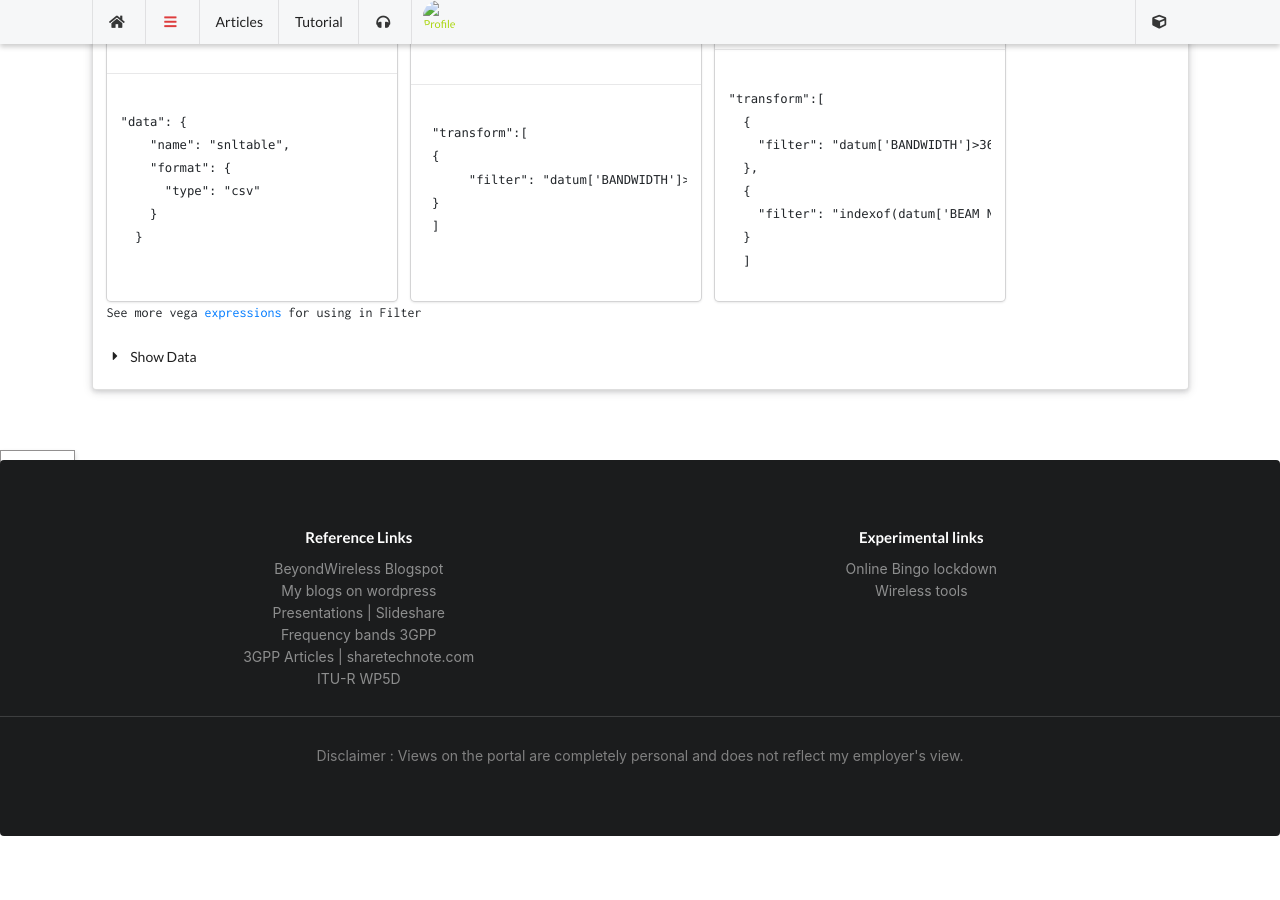
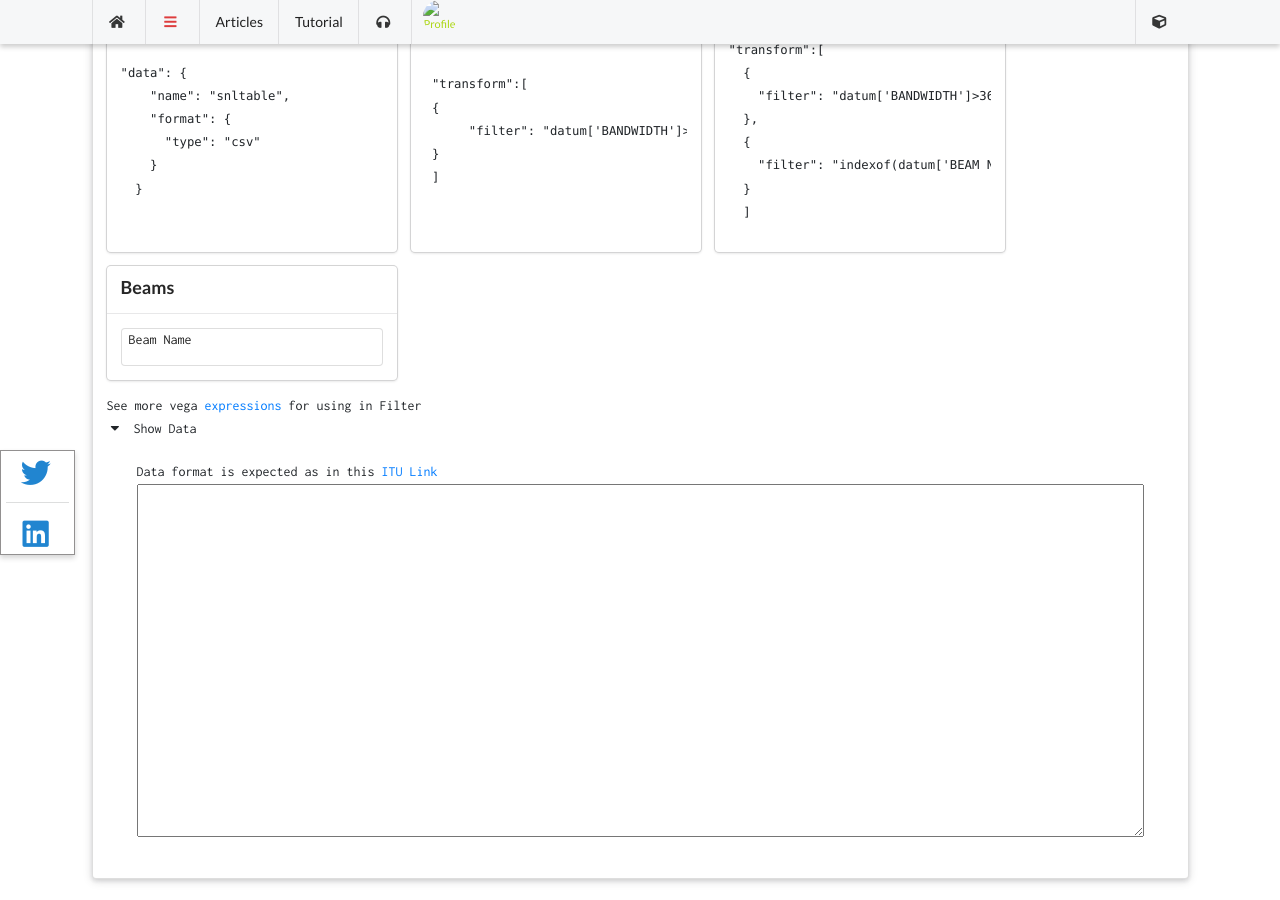
Before and after one commit to wiless/wiless.github.io, a Jekyll site: the page built from _apps/snl.html, in a window 1280 px wide and 900 px high, scrolled down 734 px. Built offline with Jekyll 4.4.1, drawn with Linux system fonts in a browser that asks for light colours; nearby versions of some CDN libraries; some web fonts are replaced; comment, search, counter and statistics services are not loaded; a style sheet for code colours, icons or effects is not loaded.

Commit message:
Update snl.html

```diff
--- a/_apps/snl.html
+++ b/_apps/snl.html
@@ -38,13 +38,6 @@ title: SNL Spectrum Viewer
 	</div>
 <button class="ui float right teal button" name="saveButton" onclick="CallPlots()"> Plot </button>
 
-
-
-			    <select name="beamnames" id="beamlist" multiple class="ui fluid multiple search selection dropdown">
-				     <option value="">Beam Name</option>
-				</select>
-
-
 			    <div class="ui divider"></div>
 
 
@@ -57,7 +50,6 @@ title: SNL Spectrum Viewer
                     </div>
                     <div class="content">
                         <p class="transition visible" style="display: block !important;"> Filter Beams ? </p>
-
 
                         <div id="vegaspec" style="height:300px"> </div>
 
@@ -118,6 +110,24 @@ title: SNL Spectrum Viewer
                                 </div>
                             </div>
                         </div>
+
+
+			       <div class="ui card">
+                                <div class="content">
+                                    <div class="header">Beams</div>
+                                </div>
+                                <div class="content">
+
+<div class="ui float right">
+			    <select name="beamnames" id="beamlist" multiple class="ui fluid multiple search selection dropdown">
+				     <option value="">Beam Name</option>
+				</select>
+				</div>
+			       </div>
+                            </div>
+                        </div>
+
+
                         See more vega <a target=_blank href="https://vega.github.io/vega/docs/expressions/">
                             expressions</a> for using in Filter
                     </div>
```
